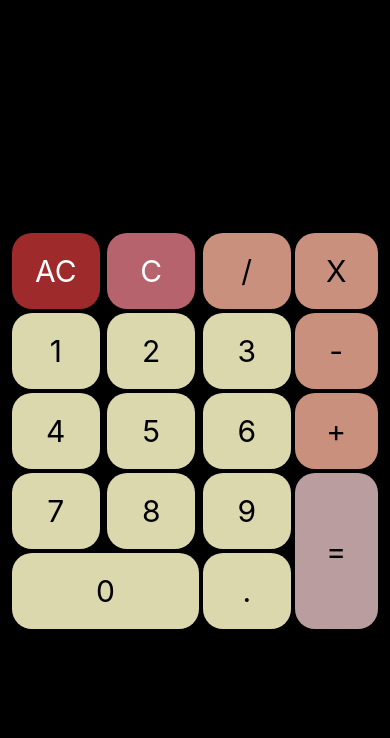
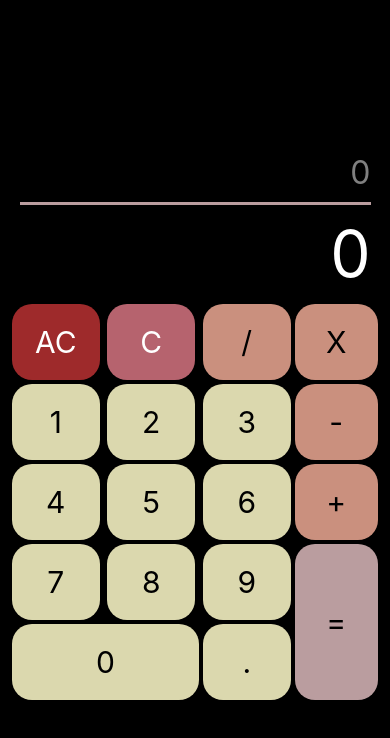
Before and after one commit to Nicolewrack23/Calculator_App, a React Native app in the folder project-calculator-app/: screen / in a window 390 px wide. Shown: the top 738 px of the page. Built offline with nearby package versions, Linux system fonts and the light colour scheme.

Commit message:
matching design to wireframe

```diff
--- a/project-calculator-app/components/ShowCalculation.js
+++ b/project-calculator-app/components/ShowCalculation.js
@@ -1,12 +1,39 @@
-import { Text, View } from "react-native";
+import { Text, View, StyleSheet } from "react-native";
 
 const ShowCalculation = ({ buttonClicked }) => {
   console.log(buttonClicked);
 
   return (
-    <View>
-      <Text>hello {buttonClicked}</Text>
-    </View>
+    <>
+      <View style={styles.row1}>
+        <Text style={styles.calculation}>{buttonClicked}</Text>
+        <Text style={[styles.working]}>{buttonClicked}</Text>
+      </View>
+    </>
   );
 };
 export default ShowCalculation;
+
+const styles = StyleSheet.create({
+  row1: {
+    justifyContent: "end",
+    alignItems: "center",
+    width: "100%",
+  },
+  calculation: {
+    borderBottomColor: "#BA9D9F",
+    borderBottomWidth: 3,
+    paddingVertical: 10,
+    width: "90%",
+    fontSize: 32,
+    textAlign: "right",
+    color: "grey",
+  },
+  working: {
+    paddingVertical: 10,
+    width: "90%",
+    fontSize: 64,
+    textAlign: "right",
+    color: "#fff",
+  },
+});
```
